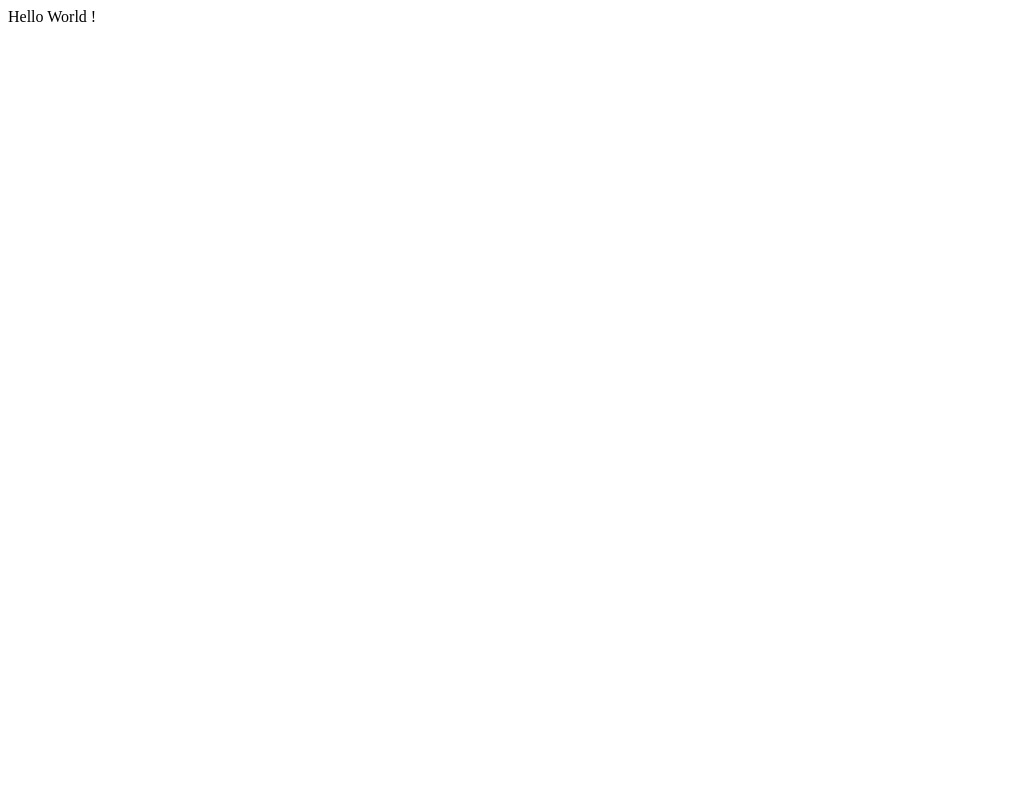
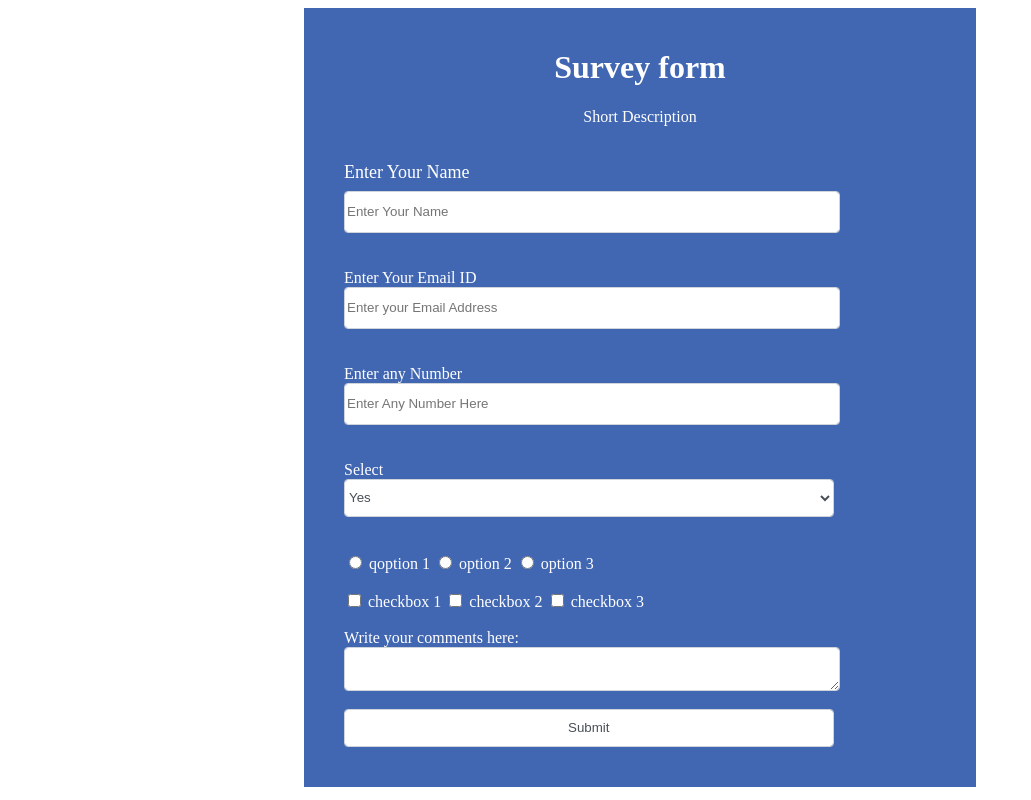
Before and after one commit to nasumon21/mpp2, a plain HTML site: page index.html in a window 1280 px wide. Shown: the whole page, without its empty margins (0-1031 px from the left). Drawn offline with Linux system fonts and the light colour scheme.

Commit message:
final project submition

```diff
--- a/index.html
+++ b/index.html
@@ -1 +1,67 @@
-Hello World !
+<!DOCTYPE html>
+<html lang="en">
+<head>
+    <meta charset="UTF-8">
+    <meta http-equiv="X-UA-Compatible" content="IE=edge">
+    <meta name="viewport" content="width=device-width, initial-scale=1.0">
+    <title>Survey Form</title>
+    <link rel="stylesheet" href="styles.css">
+
+
+</head>
+<body>
+	<div id="mainWrap">
+	<h1 id="title">Survey form</h1>
+	<p id="description">Short Description</p>
+	<form id="survey-form">
+		<label for="username" id="name-label">Enter Your Name</label>
+		<input type="text" class="form-control" id="name " name="name " placeholder="Enter Your Name"><br><br/>
+
+		<label for="useremail" id="email-label">Enter Your Email ID</label>
+		<input type="text" class="form-control" id="number-label " name="email" placeholder="Enter your Email Address" pattern="^[A-Z0-9._%+-]+@[A-Z0-9.-]+\.[A-Z]{2,4}$" required><br><br/>
+
+		<label for="number" id="number-label">Enter any Number</label>
+		<input  id="number" class="form-control" name="number" min="2" max="6" type="number" placeholder="Enter Any Number Here"><br/><br/>
+
+
+
+		<label for="Select">Select</label>
+		<select name="cars" id="dropdown" class="form-control">
+  			<option value="yes">Yes</option>
+  			<option value="no">No</option>
+  			<option value="others">Others</option>
+		</select>
+		<br/>
+		<br/>
+
+
+		 <input  type="radio" id="option1" name="radioname" value="option1">
+		 <label for="html">qoption 1</label>
+		<input  type="radio" id="option2" name="radioname" value="option2">
+		<label for="css">option 2</label>
+		<input  type="radio" id="option3" name="radioname" value="option3">
+		<label for="javascript">option 3</label> <br/>
+		<br/>
+
+		 <input  type="checkbox" id="checkbox1" name="checkbox1" value="checkbox 1">
+		 <label for="checkbox1"> checkbox 1</label>
+		<input  type="checkbox" id="checkbox2" name="checkbox2" value="checkbox 2">
+		<label for="checkbox2"> checkbox 2</label>
+		<input  type="checkbox" id="checkbox3" name="checkbox3" value="checkbox 3">
+		<label for="checkbox3"> checkbox 3</label>
+		<br> <br/>
+
+		<label for="Comments">Write your comments here:</label><br>
+		<textarea class="form-control" id="comments" name="comments" rows="20" cols="50">
+		</textarea>
+		<br/>
+
+
+		 <input class="form-control"  type="submit" value="Submit">
+
+
+
+	</form>
+  </div>
+</body>
+</html>
--- /dev/null
+++ b/styles.css
@@ -0,0 +1,42 @@
+#mainWrap{
+    max-width: 50%;
+    height: 100%;
+    width: 50%;
+    margin: 0 auto;
+    padding:  20px;
+    color: #FFF;
+   background:#4267B2;
+  }
+  #title{
+  	text-align: center;
+
+  }
+  #description{
+  	text-align: center;
+
+  }
+ #survey-form{
+
+  	padding: 20px 0px 20px 20px;
+	border-radius: 0.25rem;
+  }
+  #name-label{
+	display: flex;
+	align-items: center;
+	font-size: 1.125rem;
+	margin-bottom: 0.5rem;
+
+
+  }
+
+ .form-control{
+ 	display: block;
+	width: 80%;
+	height: 2.375rem;
+	color: #495057;
+	background-color: #fff;
+	background-clip: padding-box;
+	border: 1px solid #ced4da;
+	border-radius: 0.25rem;
+	transition: border-color 0.15s ease-in-out, box-shadow 0.15s ease-in-out;
+ }
```
